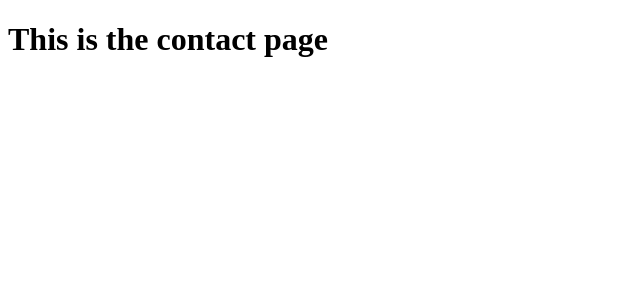
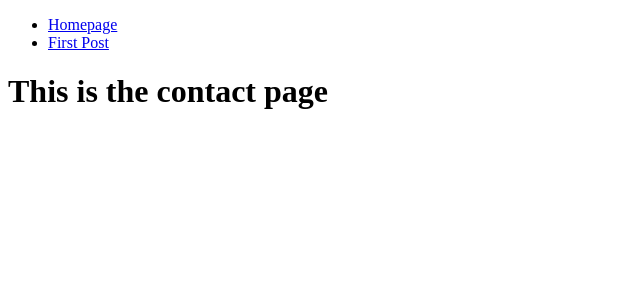
Before and after one commit to TBT50/NextJS, a Next.js app: page /contact in a window 1280 px wide. Shown: the top 300 px of the page, without its empty margins (0-640 px from the left). Built offline with nearby package versions, Linux system fonts and the light colour scheme.

Commit message:
Contact page - add random header and navigation

```diff
--- a/pages/contact.js
+++ b/pages/contact.js
@@ -1,7 +1,23 @@
+import Link from "next/link";
+
 export default function Contact() {
   return (
     <div className="container">
       <header>
+        <nav>
+          <ul>
+            <li>
+              <Link href="/">
+                <a>Homepage</a>
+              </Link>
+            </li>
+            <li>
+              <Link href="/posts/first-post">
+                <a>First Post</a>
+              </Link>
+            </li>
+          </ul>
+        </nav>
         <h1>This is the contact page</h1>
       </header>
     </div>
```
